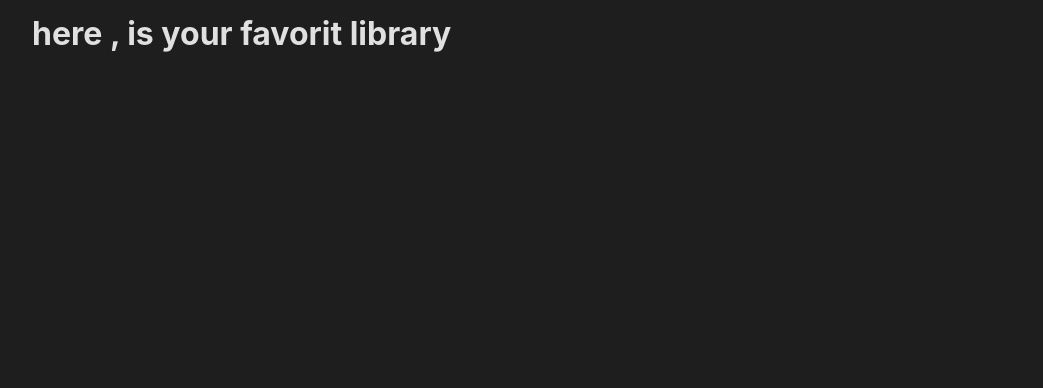
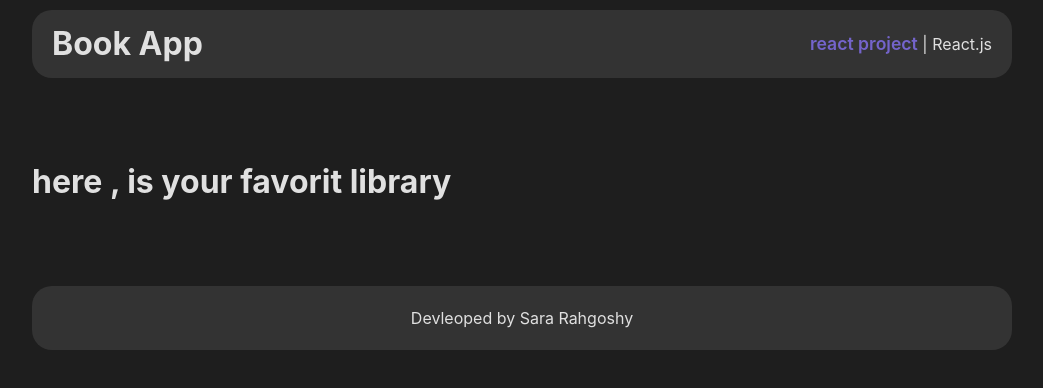
Before and after one commit to SarahRahgoshay/book-app, a React (Vite) app: page / in a window 1280 px wide. Shown: the top 388 px of the page, without its empty margins (118-1161 px from the left). Built offline with nearby package versions, Linux system fonts and the light colour scheme.

Commit message:
feat: implementation of the project layouts

```diff
--- a/src/App.jsx
+++ b/src/App.jsx
@@ -1,10 +1,10 @@
-import React from 'react';
+import Layout from './layouts/Layout';
 
 const App = () => {
   return (
-    <div>
+    <Layout>
       <h1> here , is your favorit library </h1>
-    </div>
+    </Layout>
   );
 };
 
--- /dev/null
+++ b/src/layouts/Layout.jsx
@@ -0,0 +1,18 @@
+import styles from './Layout.module.css';
+
+const Layout = ({children}) => {
+    return (
+        <>
+          <header className= {styles.header}>
+            <h1> Book App </h1>
+            <p><a href="#">react project</a> | React.js</p>
+          </header>
+
+            {children}
+
+          <footer className= {styles.footer}> <p>Devleoped by Sara Rahgoshy</p> </footer>
+        </>
+    );
+};
+
+export default Layout;
--- /dev/null
+++ b/src/layouts/Layout.module.css
@@ -0,0 +1,24 @@
+.header {
+    display: flex;
+    justify-content: space-between;
+    align-items: center;
+    background-color: #333;
+    padding: 10px 20px;
+    margin-bottom: 80px;
+    border-radius: 20px;
+}
+
+.header a {
+    text-decoration: none;
+    color: #7464cb;
+    font-weight: 600;
+    font-size: 1.1rem;
+}
+
+.footer {
+    text-align: center;
+    background-color: #333;
+    padding: 20px;
+    margin-top: 80px;
+    border-radius: 20px;
+}
```
